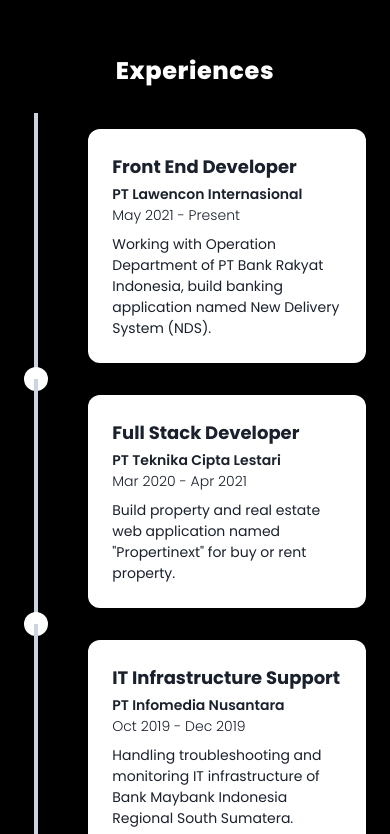
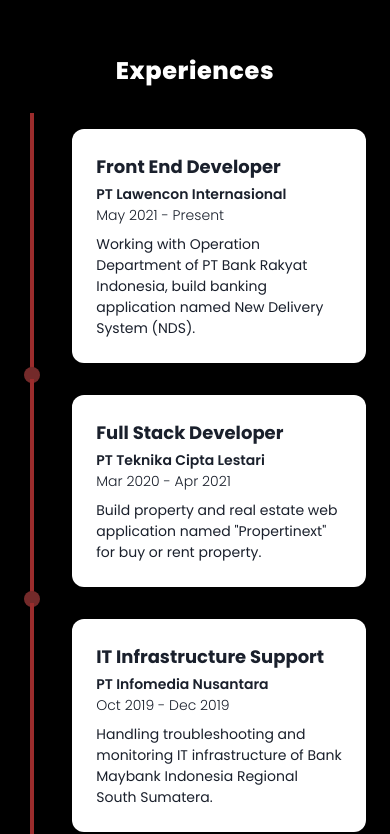
Before and after one commit to pujakesuma/personal-web, a Nuxt app: page / in a window 390 px wide. Shown: the part 980-1814 px from the top of the page. Built offline with nearby package versions, Linux system fonts and the light colour scheme.

Commit message:
feat(social): change color timeline work

```diff
--- a/components/Timeline.vue
+++ b/components/Timeline.vue
@@ -3,7 +3,7 @@
     <!-- left -->
     <div class="flex flex-row-reverse md:contents">
       <div
-        class="bg-white col-start-1 col-end-5 p-6 rounded-xl my-4 ml-auto shadow-md"
+        class="bg-white col-start-1 col-end-5 p-6 rounded-xl my-4 ml-auto shadow-lg"
       >
         <h3 class="font-bold text-lg">Front End Developer</h3>
         <div class="w-1/12 h-0.5 bg-red-900 my-1"></div>
@@ -14,27 +14,27 @@
           banking application named New Delivery System (NDS).
         </p>
       </div>
-      <div class="col-start-5 col-end-6 md:mx-auto relative mr-10">
-        <div class="h-full w-6 flex items-center justify-center">
-          <div class="h-full w-1 bg-gray-400 pointer-events-none"></div>
+      <div class="col-start-5 col-end-6 md:mx-auto relative mr-8">
+        <div class="h-full w-4 flex items-center justify-center">
+          <div class="h-full w-1 bg-red-800 pointer-events-none"></div>
         </div>
         <div
-          class="w-6 h-6 absolute top-1/2 -mt-3 rounded-full bg-white shadow"
+          class="w-4 h-4 absolute top-1/2 -mt-3 rounded-full bg-red-900 shadow"
         ></div>
       </div>
     </div>
     <!-- right -->
     <div class="flex md:contents">
-      <div class="col-start-5 col-end-6 mr-10 md:mx-auto relative">
-        <div class="h-full w-6 flex items-center justify-center">
-          <div class="h-full w-1 bg-gray-400 pointer-events-none"></div>
+      <div class="col-start-5 col-end-6 mr-8 md:mx-auto relative">
+        <div class="h-full w-4 flex items-center justify-center">
+          <div class="h-full w-1 bg-red-800 pointer-events-none"></div>
         </div>
         <div
-          class="w-6 h-6 absolute top-1/2 -mt-3 rounded-full bg-white shadow"
+          class="w-4 h-4 absolute top-1/2 -mt-3 rounded-full bg-red-900 shadow"
         ></div>
       </div>
       <div
-        class="bg-white col-start-6 col-end-10 p-6 rounded-xl my-4 mr-auto shadow-md"
+        class="bg-white col-start-6 col-end-10 p-6 rounded-xl my-4 mr-auto shadow-lg"
       >
         <h3 class="font-bold text-lg">Full Stack Developer</h3>
         <div class="w-1/12 h-0.5 bg-red-900 my-1"></div>
@@ -49,7 +49,7 @@
     <!-- left -->
     <div class="flex flex-row-reverse md:contents">
       <div
-        class="bg-white col-start-1 col-end-5 p-6 rounded-xl my-4 ml-auto shadow-md"
+        class="bg-white col-start-1 col-end-5 p-6 rounded-xl my-4 ml-auto shadow-lg"
       >
         <h3 class="font-bold text-lg">IT Infrastructure Support</h3>
         <div class="w-1/12 h-0.5 bg-red-900 my-1"></div>
@@ -60,12 +60,12 @@
           Maybank Indonesia Regional South Sumatera.
         </p>
       </div>
-      <div class="col-start-5 col-end-6 md:mx-auto relative mr-10">
-        <div class="h-full w-6 flex items-center justify-center">
-          <div class="h-full w-1 bg-gray-400 pointer-events-none"></div>
+      <div class="col-start-5 col-end-6 md:mx-auto relative mr-8">
+        <div class="h-full w-4 flex items-center justify-center">
+          <div class="h-full w-1 bg-red-800 pointer-events-none"></div>
         </div>
         <div
-          class="w-6 h-6 absolute top-1/2 -mt-3 rounded-full bg-white shadow"
+          class="w-4 h-4 absolute top-1/2 -mt-3 rounded-full bg-red-900 shadow"
         ></div>
       </div>
     </div>
```
